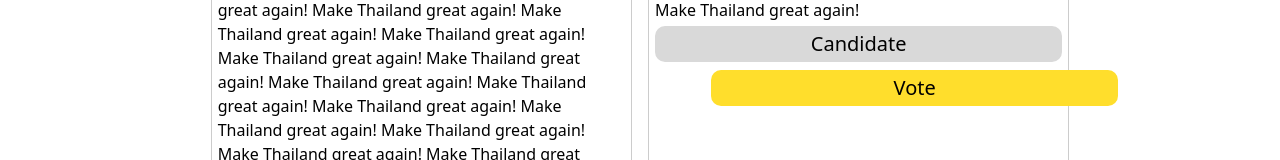
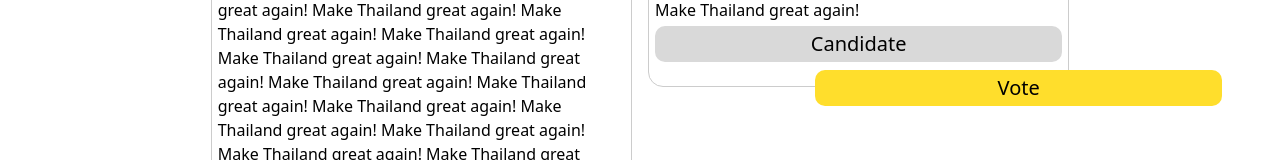
Before and after one commit to skdue-voter/skdue-voter, a Next.js app: page / in a window 1280 px wide. Shown: the part 631-791 px from the top of the page. Built offline with nearby package versions, Linux system fonts and the light colour scheme.

Commit message:
Fixed positioning

```diff
--- a/pages/index.js
+++ b/pages/index.js
@@ -40,7 +40,7 @@
           </div>
         </div>
 
-        <div className="bg-white rounded-15 w-2/3 p-1.5 border border-gray-dark h-2/3">
+        <div className="bg-white rounded-15 w-2/3 p-1.5 border border-gray-dark h-2/3 h-[27rem]">
           <h1 className="text-3xl">Donald Trump</h1>
           <img className="max-h-96 rounded" src="trump.jpg" class="img-fluid" alt="..."></img>
           <p>Make Thailand great again!</p>
@@ -48,7 +48,7 @@
             className="bg-gray w-32 mr-14 rounded-10 p-1 my-1 w-full text-xl font-medium hover:opacity-80"
           >Candidate</button>
           <button type="submit"
-            className="bg-yellow-lemon w-32 ml-14 rounded-10 p-1 my-1 w-full text-xl font-medium hover:opacity-80"
+            className="bg-yellow-lemon w-32 ml-40 rounded-10 p-1 my-1 w-full text-xl font-medium hover:opacity-80"
           >Vote</button>
         </div>
       </div>
```
